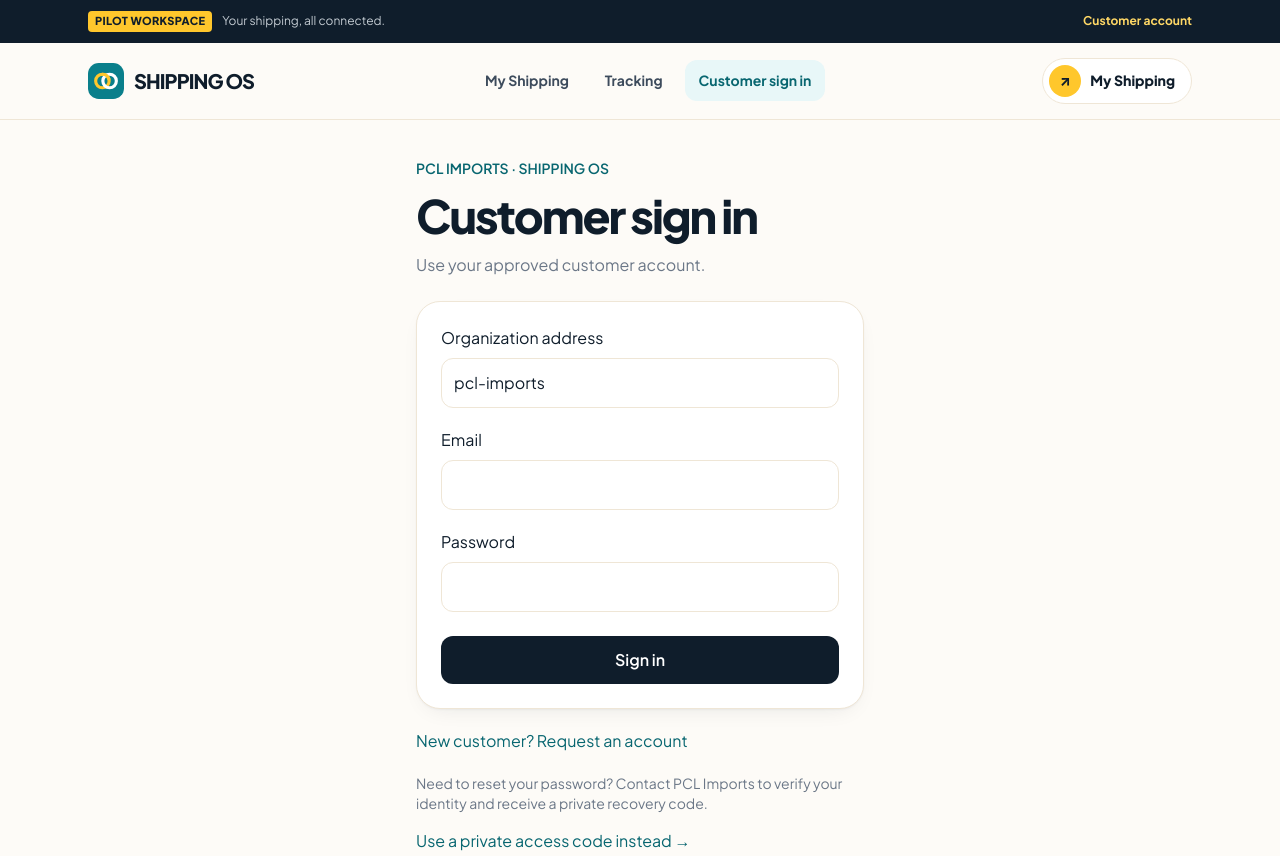
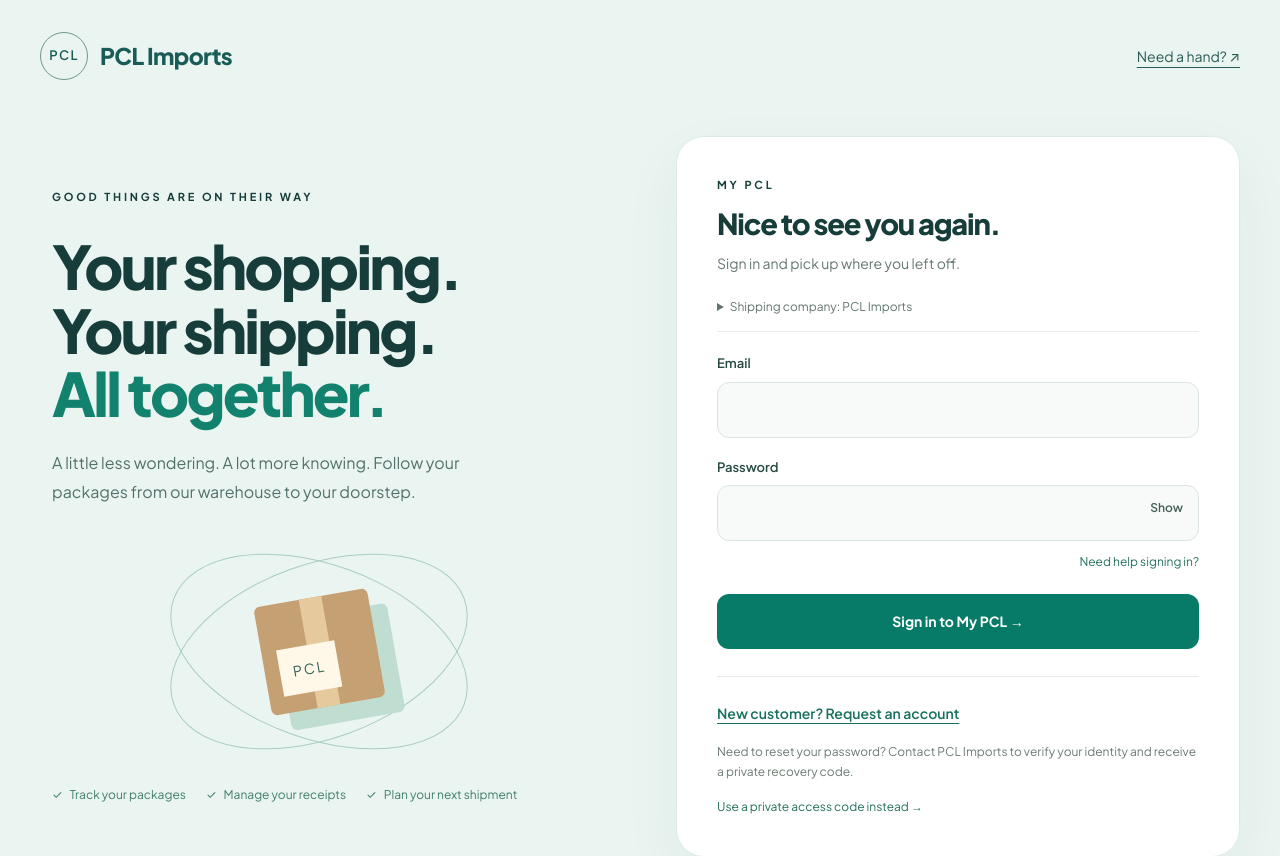
Before and after one commit to BahaOS242/Shipping_OS, a Next.js app: page /pilot/sign-in in a window 1280 px wide. Shown: the top 856 px of the page. Built offline with nearby package versions, Linux system fonts and the light colour scheme; no server answers.

Commit message:
Apply Island Modern customer login design

```diff
--- /dev/null
+++ b/src/app/pilot/sign-in/island-modern.css
@@ -0,0 +1,316 @@
+.island-login {
+  min-height: 100vh;
+  background: #eaf4f1;
+  color: #173d3b;
+  padding: 32px 40px;
+  font-family: var(--font-sans), Arial, sans-serif;
+}
+.island-login * {
+  box-sizing: border-box;
+}
+.island-container {
+  max-width: 1200px;
+  margin: auto;
+}
+.island-header {
+  display: flex;
+  justify-content: space-between;
+  align-items: center;
+  gap: 20px;
+}
+.island-brand {
+  display: flex;
+  gap: 12px;
+  align-items: center;
+  font-size: 23px;
+  font-weight: 800;
+  letter-spacing: -0.6px;
+  text-decoration: none;
+  color: #195c57;
+}
+.island-monogram {
+  height: 48px;
+  width: 48px;
+  border: 1px solid #6f9990;
+  border-radius: 50%;
+  display: grid;
+  place-items: center;
+  font-size: 13px;
+  letter-spacing: 1.3px;
+  font-weight: 600;
+}
+.island-help {
+  font-size: 14px;
+  color: #285b54;
+  text-underline-offset: 5px;
+  text-decoration: underline;
+}
+.island-grid {
+  display: grid;
+  grid-template-columns: 1fr 1fr;
+  gap: 72px;
+  align-items: center;
+  padding: 56px 0 42px;
+}
+.island-intro {
+  padding: 0 18px 0 12px;
+}
+.island-eyebrow {
+  font-size: 11px;
+  text-transform: uppercase;
+  letter-spacing: 2.8px;
+  font-weight: 700;
+}
+.island-intro h1 {
+  font-size: clamp(38px, 4.7vw, 62px);
+  font-weight: 800;
+  letter-spacing: -2.7px;
+  line-height: 1.06;
+  margin: 28px 0 24px;
+}
+.island-intro h1 span {
+  color: #12826e;
+}
+.island-description {
+  max-width: 410px;
+  font-size: 16px;
+  line-height: 1.8;
+  color: #52716a;
+}
+.island-card {
+  background: #fff;
+  border: 1px solid #dfece5;
+  padding: 40px;
+  border-radius: 28px;
+  box-shadow: 0 22px 60px #275e4d0d;
+  min-width: 0;
+}
+.island-card h2 {
+  font-size: 29px;
+  letter-spacing: -1.2px;
+  font-weight: 750;
+  line-height: 1.2;
+  margin: 12px 0;
+}
+.island-card-description {
+  font-size: 14px;
+  color: #647770;
+  line-height: 1.7;
+  margin-bottom: 22px;
+}
+.island-form label {
+  font-size: 13px;
+  font-weight: 600;
+  color: #274a42;
+}
+.island-form input {
+  background: #f7faf8;
+  border: 1px solid #dbe5df;
+  border-radius: 12px;
+  font-size: 16px;
+  padding: 15px;
+  color: #23483f;
+}
+.island-company {
+  font-size: 12px;
+  color: #61756c;
+  border-bottom: 1px solid #e9eee9;
+  padding-bottom: 15px;
+  margin-bottom: 22px;
+}
+.island-company summary {
+  cursor: pointer;
+}
+.island-password {
+  position: relative;
+}
+.island-password input {
+  padding-right: 70px;
+}
+.island-password-toggle {
+  position: absolute;
+  right: 10px;
+  top: 16px;
+  padding: 6px;
+  font-size: 12px;
+  font-weight: 600;
+  color: #476358;
+  background: transparent;
+  border: none;
+}
+.island-recovery {
+  display: block;
+  text-align: right;
+  font-size: 12px;
+  color: #24715f;
+  margin-top: 12px;
+  text-underline-offset: 4px;
+}
+.island-submit {
+  margin-top: 23px;
+  width: 100%;
+  padding: 17px 20px;
+  border: 0;
+  border-radius: 12px;
+  background: #087b68;
+  color: #fff;
+  font-size: 14px;
+  font-weight: 700;
+  transition: background 0.15s;
+}
+.island-submit:hover {
+  background: #086b5b;
+}
+.island-submit:disabled {
+  opacity: 0.6;
+}
+.island-card-footer {
+  margin-top: 27px;
+  padding-top: 24px;
+  border-top: 1px solid #e5ece6;
+}
+.island-switch {
+  font-size: 14px;
+  color: #18715d;
+  text-decoration: underline;
+  text-underline-offset: 4px;
+  font-weight: 600;
+}
+.island-recovery-note {
+  font-size: 12px;
+  color: #6b7b72;
+  line-height: 1.7;
+  margin-top: 17px;
+}
+.island-code-link {
+  display: block;
+  margin-top: 15px;
+  font-size: 12px;
+  color: #24725e;
+}
+.island-illustration {
+  height: 220px;
+  margin: 35px 0 24px;
+  display: flex;
+  align-items: center;
+  justify-content: center;
+  position: relative;
+  overflow: hidden;
+}
+.island-orbit {
+  width: 310px;
+  height: 175px;
+  border: 1px solid #a9cdc1;
+  border-radius: 50%;
+  position: absolute;
+  transform: rotate(-20deg);
+}
+.island-orbit-second {
+  transform: rotate(20deg);
+}
+.island-parcel {
+  width: 115px;
+  height: 110px;
+  background: #c5a073;
+  border-radius: 6px;
+  transform: rotate(-10deg);
+  position: relative;
+  box-shadow: 17px 18px 0 #bfddd1;
+}
+.island-parcel:before {
+  content: "";
+  position: absolute;
+  left: 46px;
+  width: 23px;
+  height: 100%;
+  background: #e6c99c;
+}
+.island-parcel:after {
+  content: "PCL";
+  position: absolute;
+  left: 15px;
+  top: 46px;
+  padding: 13px;
+  background: #fff8e8;
+  color: #326054;
+  font-size: 14px;
+  letter-spacing: 2px;
+}
+.island-benefits {
+  display: flex;
+  flex-wrap: wrap;
+  gap: 10px 20px;
+  font-size: 12px;
+  color: #407e6a;
+}
+.island-benefits span:before {
+  content: "✓";
+  margin-right: 7px;
+}
+.island-footer {
+  display: flex;
+  justify-content: space-between;
+  gap: 20px;
+  color: #6e8378;
+  font-size: 12px;
+  padding-top: 16px;
+  padding-bottom: 12px;
+}
+.island-login :focus-visible {
+  outline: 3px solid #e5b544;
+  outline-offset: 4px;
+}
+@media (max-width: 760px) {
+  .island-login {
+    padding: 23px 20px;
+  }
+  .island-brand {
+    font-size: 19px;
+  }
+  .island-monogram {
+    width: 40px;
+    height: 40px;
+    font-size: 11px;
+  }
+  .island-help {
+    font-size: 12px;
+  }
+  .island-grid {
+    grid-template-columns: 1fr;
+    gap: 27px;
+    padding-top: 36px;
+  }
+  .island-intro {
+    padding: 0;
+  }
+  .island-intro h1 {
+    font-size: 42px;
+    letter-spacing: -1.8px;
+    margin: 18px 0;
+  }
+  .island-description {
+    font-size: 14px;
+  }
+  .island-illustration {
+    display: none;
+  }
+  .island-benefits {
+    margin-top: 20px;
+  }
+  .island-card {
+    padding: 27px 24px;
+    border-radius: 24px;
+  }
+  .island-card h2 {
+    font-size: 26px;
+  }
+  .island-footer {
+    flex-wrap: wrap;
+    font-size: 11px;
+  }
+}
+@media (prefers-reduced-motion: reduce) {
+  .island-submit {
+    transition: none;
+  }
+}
--- a/src/app/pilot/sign-in/page.tsx
+++ b/src/app/pilot/sign-in/page.tsx
@@ -1,26 +1,65 @@
 "use client";
 import Link from "next/link";
+import "./island-modern.css";
 import { useRouter } from "next/navigation";
 import { useState } from "react";
 export default function SignIn() {
   const router = useRouter();
   const [register, setRegister] = useState(false),
     [busy, setBusy] = useState(false),
-    [message, setMessage] = useState("");
+    [message, setMessage] = useState(""),
+    [showPassword, setShowPassword] = useState(false);
   const input = "mt-2 w-full rounded-lg border bg-white p-3";
   return (
-    <main className="min-h-screen bg-slate-50 px-5 py-12 text-slate-900">
-      <div className="mx-auto max-w-md">
-        <p className="text-sm font-semibold text-teal-700">
-          PCL IMPORTS · SHIPPING OS
+    <main className="island-login">
+      <div className="island-container">
+        <header className="island-header">
+          <Link
+            href="/pilot/account"
+            className="island-brand"
+            aria-label="PCL Imports customer portal"
+          >
+            <span className="island-monogram">PCL</span>
+            <span>PCL Imports</span>
+          </Link>
+          <a href="mailto:service@pclimports.com" className="island-help">
+            Need a hand? ↗
+          </a>
+        </header>
+        <div className="island-grid">
+          <section className="island-intro" aria-label="Welcome to PCL">
+            <p className="island-eyebrow">Good things are on their way</p>
+            <h1>
+              Your shopping.
+              <br />
+              Your shipping.
+              <br />
+              <span>All together.</span>
+            </h1>
+            <p className="island-description">
+              A little less wondering. A lot more knowing. Follow your packages
+              from our warehouse to your doorstep.
             </p>
-        <h1 className="mt-3 text-3xl font-bold">
-          {register ? "Request an account" : "Customer sign in"}
-        </h1>
-        <p className="mt-3 text-slate-600">
+            <div className="island-illustration" aria-hidden="true">
+              <div className="island-orbit" />
+              <div className="island-orbit island-orbit-second" />
+              <div className="island-parcel" />
+            </div>
+            <div className="island-benefits">
+              <span>Track your packages</span>
+              <span>Manage your receipts</span>
+              <span>Plan your next shipment</span>
+            </div>
+          </section>
+          <section className="island-card" aria-labelledby="signin-title">
+            <p className="island-eyebrow">My PCL</p>
+            <h2 id="signin-title">
+              {register ? "Let’s get you started." : "Nice to see you again."}
+            </h2>
+            <p className="island-card-description">
               {register
-            ? "New accounts require identity verification and approval by your shipping team."
-            : "Use your approved customer account."}
+                ? "Request your account. Our team verifies your identity before approving access."
+                : "Sign in and pick up where you left off."}
             </p>
             {message && (
               <p
@@ -31,7 +70,7 @@ export default function SignIn() {
               </p>
             )}
             <form
-          className="mt-6 rounded-2xl border bg-white p-6"
+              className="island-form"
               onSubmit={async (e) => {
                 e.preventDefault();
                 const form = e.currentTarget,
@@ -49,7 +88,8 @@ export default function SignIn() {
                 setMessage("");
                 try {
                   const r = await fetch(
-                  "/api/pilot/identity" + (register ? "?mode=register" : ""),
+                      "/api/pilot/identity" +
+                        (register ? "?mode=register" : ""),
                       {
                         method: "POST",
                         headers: { "Content-Type": "application/json" },
@@ -71,7 +111,9 @@ export default function SignIn() {
                 }
               }}
             >
-          <label>
+              <details className="island-company">
+                <summary>Shipping company: PCL Imports</summary>
+                <label className="mt-3 block">
                   Organization address
                   <input
                     name="organization"
@@ -81,6 +123,7 @@ export default function SignIn() {
                     className={input}
                   />
                 </label>
+              </details>
               {register && (
                 <>
                   <label className="mt-5 block">
@@ -114,44 +157,74 @@ export default function SignIn() {
                   className={input}
                 />
               </label>
-          <label className="mt-5 block">
+              <label className="mt-5 block" htmlFor="pcl-password">
                 Password
+              </label>
+              <div className="island-password">
                 <input
+                  id="pcl-password"
                   name="password"
-              type="password"
+                  type={showPassword ? "text" : "password"}
                   required
                   minLength={register ? 12 : 1}
                   maxLength={128}
                   autoComplete={register ? "new-password" : "current-password"}
                   className={input}
                 />
-          </label>
+                <button
+                  type="button"
+                  className="island-password-toggle"
+                  aria-label={showPassword ? "Hide password" : "Show password"}
+                  aria-pressed={showPassword}
+                  onClick={() => setShowPassword(!showPassword)}
+                >
+                  {showPassword ? "Hide" : "Show"}
+                </button>
+              </div>
+              {!register && (
+                <a
+                  className="island-recovery"
+                  href="mailto:service@pclimports.com?subject=Customer%20account%20recovery"
+                >
+                  Need help signing in?
+                </a>
+              )}
+              <button disabled={busy} className="island-submit">
+                {busy
+                  ? "Please wait…"
+                  : register
+                    ? "Request approval"
+                    : "Sign in to My PCL →"}
+              </button>
+            </form>
+            <div className="island-card-footer">
               <button
                 disabled={busy}
-            className="mt-6 w-full rounded-lg bg-teal-700 px-5 py-3 font-semibold text-white disabled:opacity-50"
-          >
-            {busy ? "Please wait…" : register ? "Request approval" : "Sign in"}
-          </button>
-        </form>
-        <button
-          disabled={busy}
-          className="mt-5 text-teal-700"
+                className="island-switch"
                 onClick={() => {
                   setRegister(!register);
                   setMessage("");
+                  setShowPassword(false);
                 }}
               >
                 {register
                   ? "Already approved? Sign in"
                   : "New customer? Request an account"}
               </button>
-        <p className="mt-5 text-sm text-slate-600">
+              <p className="island-recovery-note">
                 Need to reset your password? Contact PCL Imports to verify your
                 identity and receive a private recovery code.
               </p>
-        <Link href="/pilot/tracking" className="mt-4 block text-teal-700">
+              <Link href="/pilot/tracking" className="island-code-link">
                 Use a private access code instead →
               </Link>
+            </div>
+          </section>
+        </div>
+        <footer className="island-footer">
+          <span>Florida to The Bahamas. Connected by PCL.</span>
+          <Link href="/pilot/tracking">Track a package →</Link>
+        </footer>
       </div>
     </main>
   );
--- a/src/components/pilot/PilotShell.tsx
+++ b/src/components/pilot/PilotShell.tsx
@@ -4,7 +4,8 @@ import { usePathname } from "next/navigation";
 import { LogoMark } from "@/components/ui/Logo";
 export function PilotShell({ children }: { children: React.ReactNode }) {
   const path = usePathname();
-  if (path.startsWith("/pilot/label/")) return <>{children}</>;
+  if (path.startsWith("/pilot/label/") || path === "/pilot/sign-in")
+    return <>{children}</>;
   const customer = ["/pilot/account", "/pilot/tracking", "/pilot/sign-in"].some(
     (p) => path === p || path.startsWith(p + "/"),
   );
```
Lines whose indentation alone changed are shown as unchanged.
